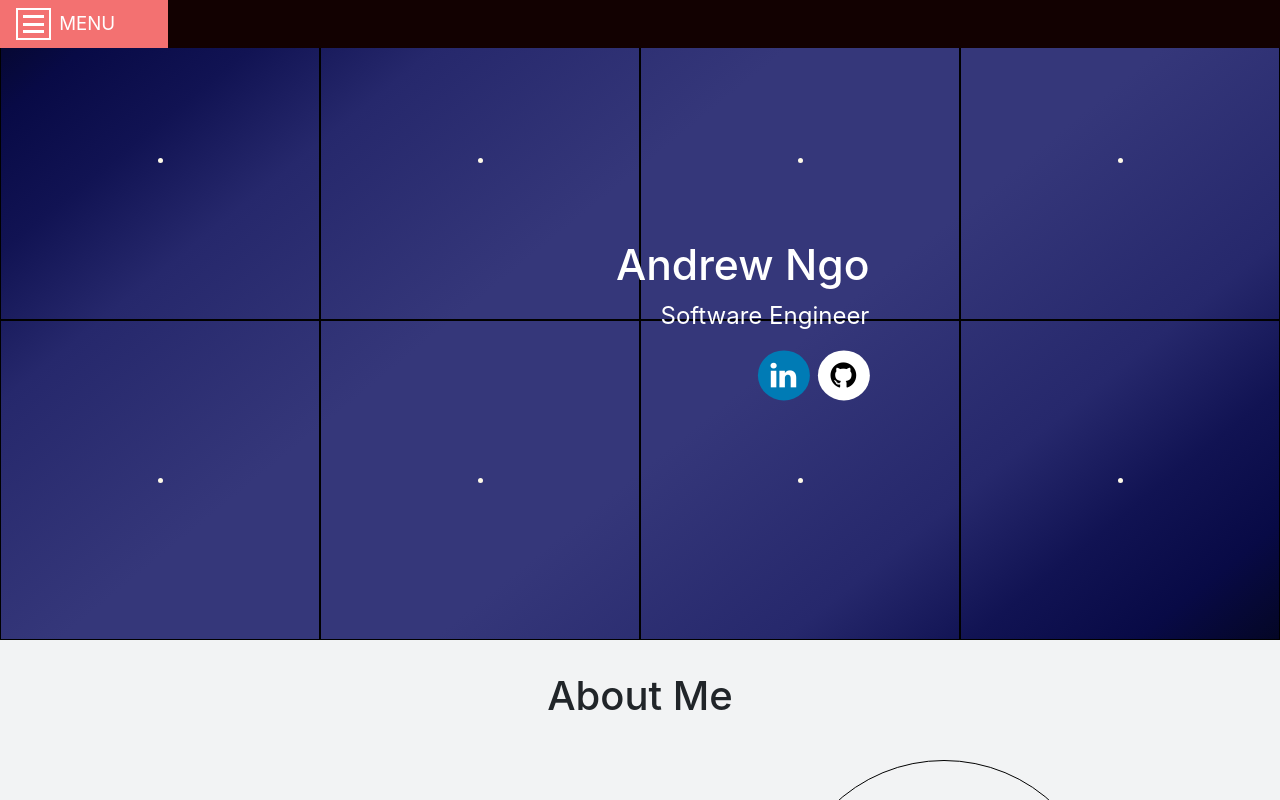
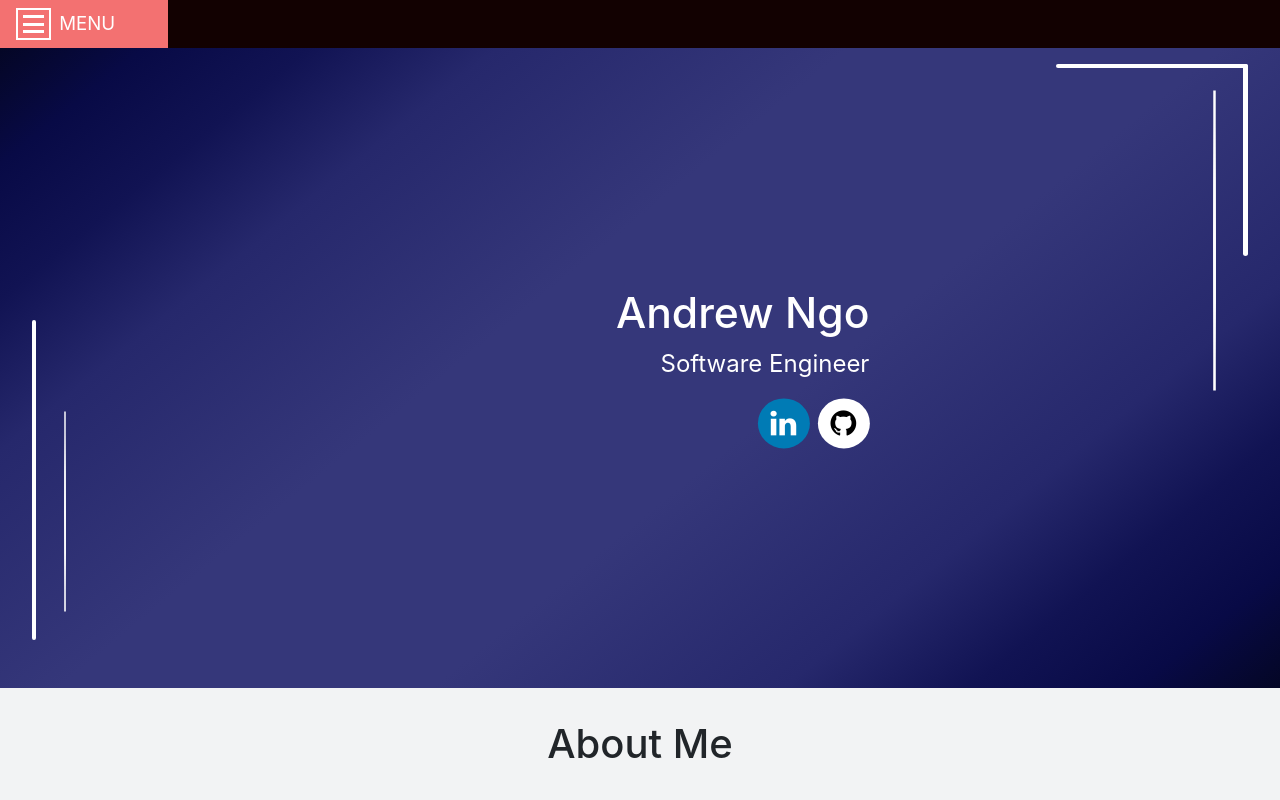
Before and after one commit to anngo14/Portfolio, a React (Create React App) app: page / in a window 1280 px wide. Shown: the top 800 px of the page. Built offline with nearby package versions, Linux system fonts and the light colour scheme.

Commit message:
added bg elements to Introduction component

```diff
--- a/src/components/Introduction.js
+++ b/src/components/Introduction.js
@@ -1,16 +1,13 @@
 import '../css/Introduction.css';
 
 function Introduction(props){
-    const bgDiv = [];
-    for(let i = 0; i < 8; i++){
-        bgDiv.push(
-        <div key={i} className='bg-div'>
-            <div className='bg-star'></div>
-        </div>)
-    }
     return (
         <div className='introduction-container'>
-            {bgDiv}
+            <div className='left-bg'></div>
+            <div className='top-bg'></div>
+            <div className='right-bg'></div>
+            <div className='left-bg-circle'></div>
+            <div className='right-bg-circle'></div>
             <div className='name-container'>
                 <div className='name'>
                     <h1>{props.header}</h1>
--- a/src/components/PortfolioItem.js
+++ b/src/components/PortfolioItem.js
@@ -10,7 +10,6 @@ export default class PortfolioItem extends Component {
         this.setState({
             slide: !this.state.slide
         });
-        console.log(this.state.slide);
     }
     render() {
         return (
--- a/src/css/Introduction.css
+++ b/src/css/Introduction.css
@@ -1,26 +1,67 @@
 .introduction-container{
     position: relative;
-    display: flex;
-    flex-wrap: wrap;
+    margin-top: 3em;
     height: 40em;
     width: 100%;
     background: rgb(4,6,37);
     background: linear-gradient(141deg, rgba(4,6,37,1) 0%, rgba(8,10,70,1) 7%, rgba(17,19,83,1) 15%, rgba(38,40,108,1) 24%, rgba(53,55,122,1) 41%, rgba(53,55,122,1) 59%, rgba(38,40,108,1) 76%, rgba(17,19,83,1) 85%, rgba(8,10,70,1) 93%, rgba(4,6,37,1) 100%);
 }
-.bg-div{
-    flex: 0 0 25%;
-    border: 1px solid black;
-    display: flex;
-    flex-direction: row;
-    justify-content: center;
-    align-content: flex-end;
+.left-bg{
+    background-color: white;
+    position: absolute;
+    bottom: 0;
+    left: 0;
+    width: 4px;
+    height: 20em;
+    margin-left: 2em;
+    margin-bottom: 3em;
+    border-radius: 15px;
 }
-.bg-star{
-    background-color: #FEF9E7;
-    height: 5px;
+.top-bg{
+    background-color: white;
+    height: 4px;
+    width: 12em;
+    border-radius: 15px;
+    position: absolute;
+    top: 0;
+    right: 0;
+    margin-right: 2em;
+    margin-top: 1em;
+}
+.right-bg{
+    background-color: white;
+    position: absolute;
+    top: 0;
+    right: 0;
     width: 5px;
-    border-radius: 50%;
-    align-self: center;
+    height: 12em;
+    margin-right: 2em;
+    margin-top: 1em;
+    border-radius: 15px;
+}
+.left-bg-circle{
+    background-color: white;
+    width: 2px;
+    height: 1px;
+    position: absolute;
+    bottom: 0;
+    left: 0;
+    margin-left: 4em;
+    margin-bottom: 11em;
+    border-radius: 15px;
+    animation: slide 2s linear infinite 0.5s alternate-reverse backwards;
+}
+.right-bg-circle{
+    background-color: white;
+    border-radius: 15px;
+    width: 3px;
+    height: 1px;
+    position: absolute;
+    top: 0;
+    right: 0;
+    margin-right: 4em;
+    margin-top: 12em;
+    animation: slide2 4s linear infinite alternate-reverse backwards;
 }
 .name-container{
     color: white;
@@ -78,7 +119,12 @@
     background: white;
     color: black;
 }
-
+@keyframes slide{
+    100%{ transform: scaleY(200); }
+}
+@keyframes slide2{
+    100%{ transform: scaleY(300); }
+}
 @media(max-width: 900px){
     .name-container{
         left: 50%;
@@ -99,6 +145,31 @@
         width: 100%;
     }
 }
+@media(max-width: 360px){
+    .left-bg{
+        margin-left: 1em;
+    }
+    .left-bg-circle{
+        margin-left: 2.5em;
+    }
+    .right-bg{
+        margin-right: 1em;
+    }
+    .right-bg-circle{
+        margin-right: 2.5em;
+    }
+    .top-bg{
+        margin-right: 1em;
+    }
+}
+@media(max-width: 306px){
+    .left-bg-circle{
+        display: none;
+    }
+    .right-bg-circle{
+        display: none;
+    }
+}
 @media(max-width: 256px){
     .name > h1{
         font-size: 24pt;
@@ -106,4 +177,13 @@
     .name-subheader > p{
         font-size: 10pt;
     }
+    .left-bg{
+        display: none;
+    }
+    .right-bg{
+        display: none;
+    }
+    .top-bg{
+        display: none;
+    }
 }
```
Also changed, not shown: 1 other file (tests, documents, lock files or other folders).
